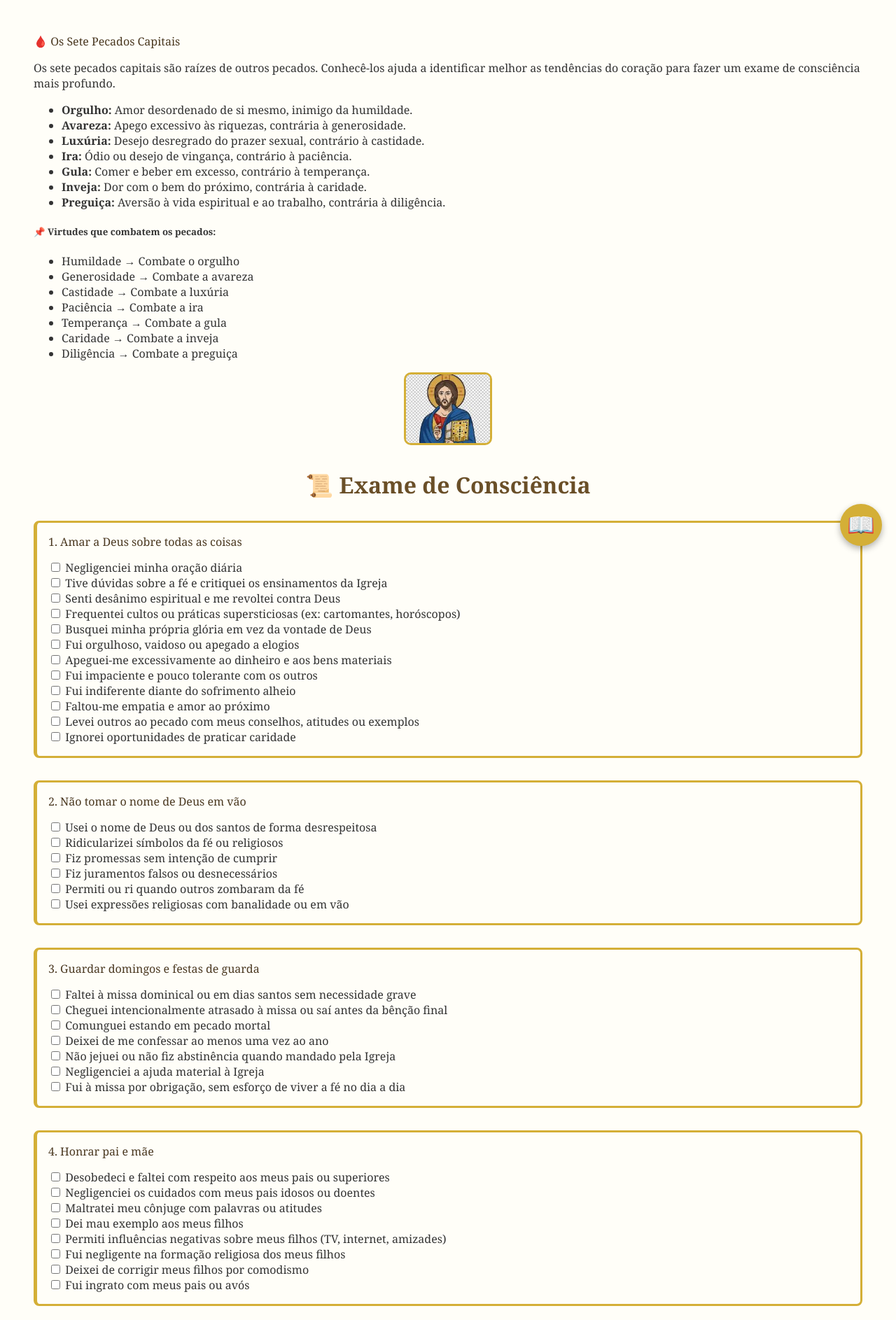
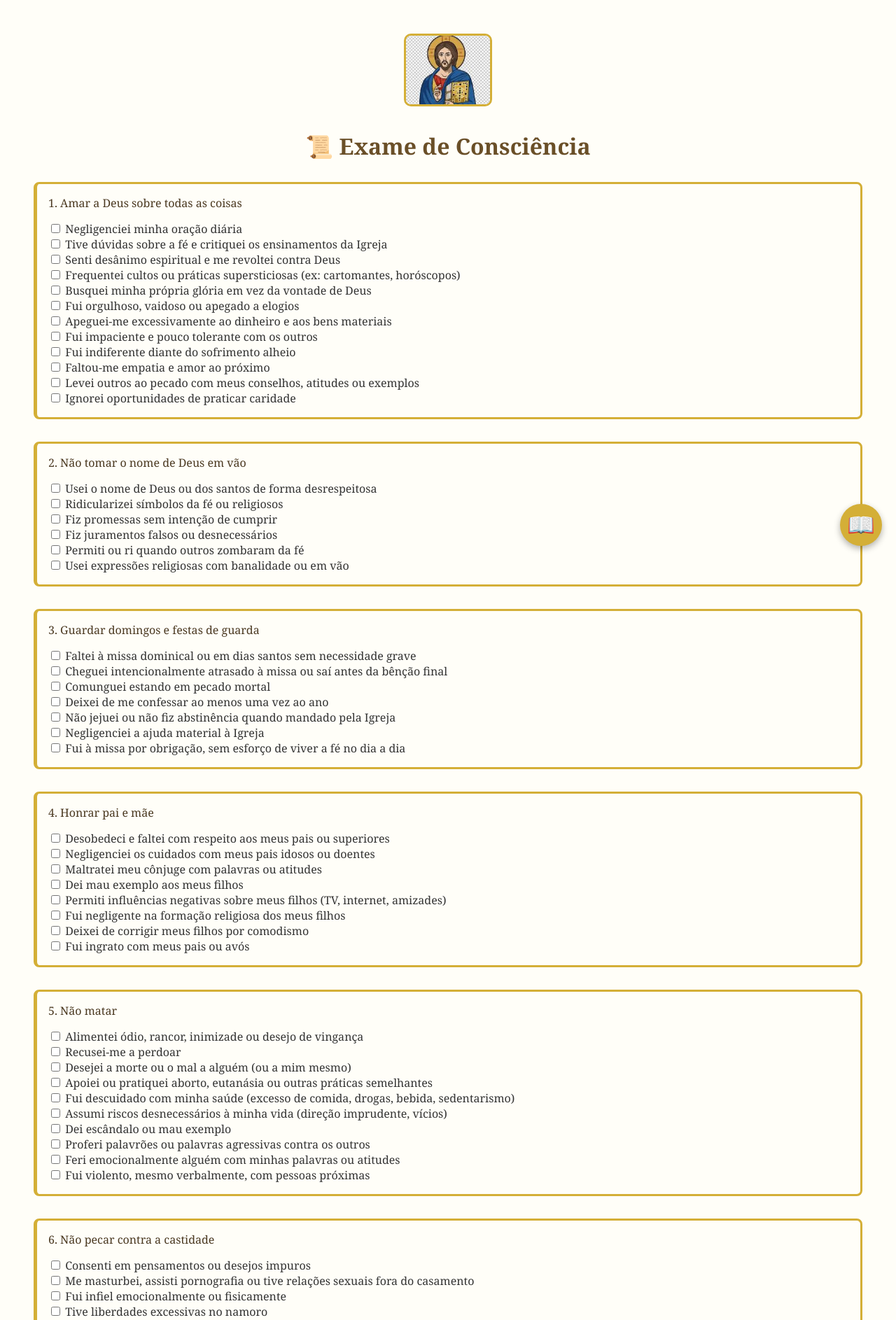
Before and after one commit to alissonsouza1984/confission, a Flask app: page / in a window 1280 px wide. Shown: the top 1886 px of the page at 70% size. Run offline with Flask 3, Linux system fonts and the light colour scheme.

Commit message:
add index.html

```diff
--- a/templates/index.html
+++ b/templates/index.html
@@ -43,33 +43,6 @@
   <source src="{{ url_for('static', filename='audio/miserere_mei_deus.mp3') }}" type="audio/mpeg">
   Seu navegador não suporta o elemento de áudio.
 </audio>
-<!-- Seção: Pecados Capitais -->
-<div class="card mb-4">
-  <div class="card-header fw-bold section-title">🩸 Os Sete Pecados Capitais</div>
-  <div class="card-body">
-    <p class="mb-3">Os sete pecados capitais são raízes de outros pecados. Conhecê-los ajuda a identificar melhor as tendências do coração para fazer um exame de consciência mais profundo.</p>
-
-    <ul class="list-group list-group-flush">
-      <li class="list-group-item"><strong>Orgulho:</strong> Amor desordenado de si mesmo, inimigo da humildade.</li>
-      <li class="list-group-item"><strong>Avareza:</strong> Apego excessivo às riquezas, contrária à generosidade.</li>
-      <li class="list-group-item"><strong>Luxúria:</strong> Desejo desregrado do prazer sexual, contrário à castidade.</li>
-      <li class="list-group-item"><strong>Ira:</strong> Ódio ou desejo de vingança, contrário à paciência.</li>
-      <li class="list-group-item"><strong>Gula:</strong> Comer e beber em excesso, contrário à temperança.</li>
-      <li class="list-group-item"><strong>Inveja:</strong> Dor com o bem do próximo, contrária à caridade.</li>
-      <li class="list-group-item"><strong>Preguiça:</strong> Aversão à vida espiritual e ao trabalho, contrária à diligência.</li>
-    </ul>
-
-    <h5 class="mt-4">📌 Virtudes que combatem os pecados:</h5>
-    <ul class="list-group list-group-flush mt-2">
-      <li class="list-group-item">Humildade → Combate o orgulho</li>
-      <li class="list-group-item">Generosidade → Combate a avareza</li>
-      <li class="list-group-item">Castidade → Combate a luxúria</li>
-      <li class="list-group-item">Paciência → Combate a ira</li>
-      <li class="list-group-item">Temperança → Combate a gula</li>
-      <li class="list-group-item">Caridade → Combate a inveja</li>
-      <li class="list-group-item">Diligência → Combate a preguiça</li>
-    </ul>
-  </div>
 </div>
 <!-- Conteúdo Principal -->
 <div class="container my-5">
```
